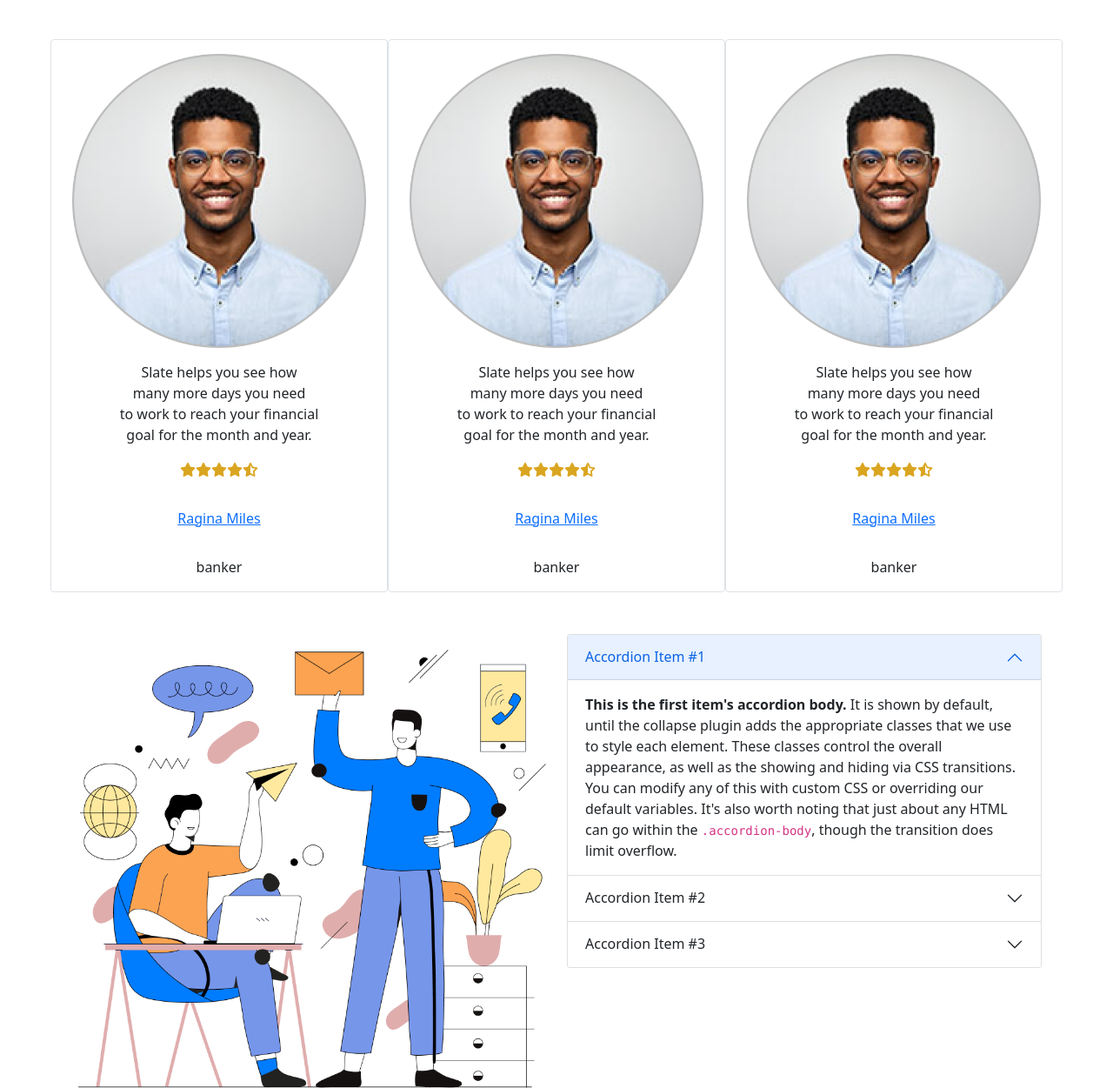
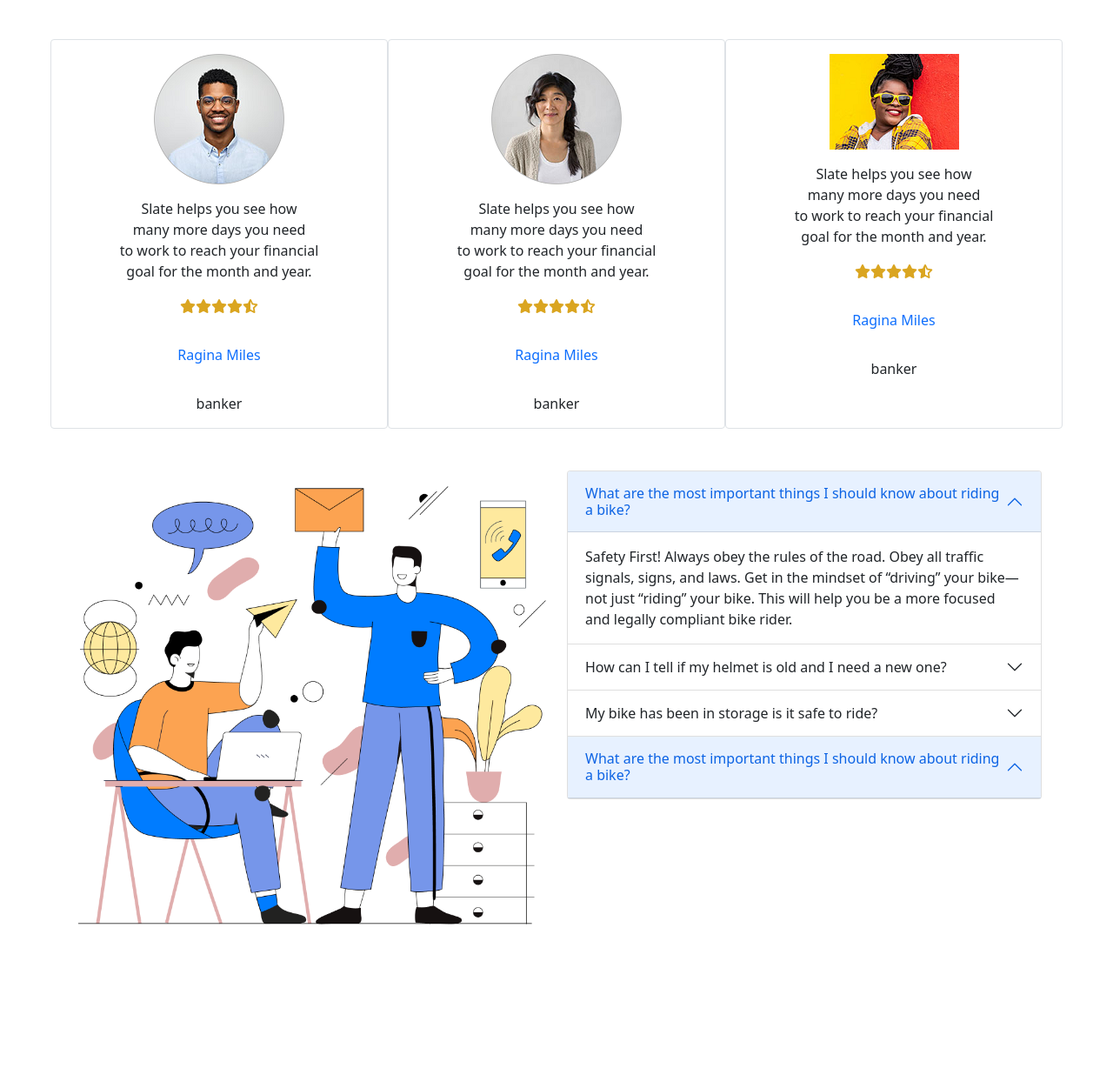
Before and after one commit to Mir-Md-Reduan/honda-cbr-bootstrap-public, a plain HTML site: page index.html in a window 1280 px wide. Shown: the part 875-2126 px from the top of the page at 87% size. After the commit the page ends 2000 px from the top, so only its background shows below. Drawn offline with nearby package versions, Linux system fonts and the light colour scheme.

Commit message:
Accordian updated

```diff
--- a/index.html
+++ b/index.html
@@ -99,35 +99,35 @@
         <!-- heappy cliets section start  -->
         <section>
             <div class="container">
-                <div class="row g-5">
+                <div class="row gx-5">
                     <div class="col-lg-4 border rounded-2 d-flex flex-column align-items-center">
-                        <img class="img-fluid mt-3" src="images/user-1.png" alt="">
+                        <img class="img-fluid mt-3" src="images/user-11.png" alt="">
                         <p class="my-3 text-center">Slate helps you see how <br> many more days you need <br> to work to
                             reach your
                             financial <br> goal for the
                             month and year.</p>
                             <p> <i class="fas fa-star"></i><i class="fas fa-star"></i><i class="fas fa-star"></i><i class="fas fa-star"></i><i class="fas fa-star-half-alt"></i></p>
-                        <a class="my-3" href="">Ragina Miles</a>
+                        <a class="my-3 text-decoration-none" href="">Ragina Miles</a>
                         <p class="my-3">banker</p>
                     </div>
                     <div class="col-lg-4 border rounded-2 d-flex flex-column align-items-center">
-                        <img class="img-fluid mt-3" src="images/user-1.png" alt="">
+                        <img class="img-fluid mt-3" src="images/user-22.png" alt="">
                         <p class="my-3 text-center">Slate helps you see how <br> many more days you need <br> to work to
                             reach your
                             financial <br> goal for the
                             month and year.</p>
                             <p> <i class="fas fa-star"></i><i class="fas fa-star"></i><i class="fas fa-star"></i><i class="fas fa-star"></i><i class="fas fa-star-half-alt"></i></p>
-                        <a class="my-3" href="">Ragina Miles</a>
+                        <a class="my-3 text-decoration-none" href="">Ragina Miles</a>
                         <p class="my-3">banker</p>
                     </div>
                     <div class="col-lg-4 border rounded-2 d-flex flex-column align-items-center">
-                        <img class="img-fluid mt-3" src="images/user-1.png" alt="">
+                        <img class="img-fluid mt-3" src="images/user-33.png" alt="">
                         <p class="my-3 text-center">Slate helps you see how <br> many more days you need <br> to work to
                             reach your
                             financial <br> goal for the
                             month and year.</p>
                             <p> <i class="fas fa-star"></i><i class="fas fa-star"></i><i class="fas fa-star"></i><i class="fas fa-star"></i><i class="fas fa-star-half-alt"></i></p>
-                        <a class="my-3" href="">Ragina Miles</a>
+                        <a class="my-3 text-decoration-none" href="">Ragina Miles</a>
                         <p class="my-3">banker</p>
                     </div>
 
@@ -149,40 +149,55 @@
                             <div class="accordion-item">
                               <h2 class="accordion-header" id="headingOne">
                                 <button class="accordion-button" type="button" data-bs-toggle="collapse" data-bs-target="#collapseOne" aria-expanded="true" aria-controls="collapseOne">
-                                  Accordion Item #1
+                                    What are the most important things I should
+                                    know about riding a bike?
                                 </button>
                               </h2>
                               <div id="collapseOne" class="accordion-collapse collapse show" aria-labelledby="headingOne" data-bs-parent="#accordionExample">
                                 <div class="accordion-body">
-                                  <strong>This is the first item's accordion body.</strong> It is shown by default, until the collapse plugin adds the appropriate classes that we use to style each element. These classes control the overall appearance, as well as the showing and hiding via CSS transitions. You can modify any of this with custom CSS or overriding our default variables. It's also worth noting that just about any HTML can go within the <code>.accordion-body</code>, though the transition does limit overflow.
+                                    Safety First! Always obey the rules of the road. Obey all traffic signals, signs, and laws. Get in the mindset of “driving” your bike—not just “riding” your bike. This will help you be a more focused and legally compliant bike rider.
                                 </div>
                               </div>
                             </div>
                             <div class="accordion-item">
                               <h2 class="accordion-header" id="headingTwo">
                                 <button class="accordion-button collapsed" type="button" data-bs-toggle="collapse" data-bs-target="#collapseTwo" aria-expanded="false" aria-controls="collapseTwo">
-                                  Accordion Item #2
+                                    How can I tell if my helmet is old and I need a
+                                    new one?
                                 </button>
                               </h2>
                               <div id="collapseTwo" class="accordion-collapse collapse" aria-labelledby="headingTwo" data-bs-parent="#accordionExample">
                                 <div class="accordion-body">
-                                  <strong>This is the second item's accordion body.</strong> It is hidden by default, until the collapse plugin adds the appropriate classes that we use to style each element. These classes control the overall appearance, as well as the showing and hiding via CSS transitions. You can modify any of this with custom CSS or overriding our default variables. It's also worth noting that just about any HTML can go within the <code>.accordion-body</code>, though the transition does limit overflow.
+                                    Safety First! Always obey the rules of the road. Obey all traffic signals, signs, and laws. Get in the mindset of “driving” your bike—not just “riding” your bike. This will help you be a more focused and legally compliant bike rider.
                                 </div>
                               </div>
                             </div>
                             <div class="accordion-item">
                               <h2 class="accordion-header" id="headingThree">
                                 <button class="accordion-button collapsed" type="button" data-bs-toggle="collapse" data-bs-target="#collapseThree" aria-expanded="false" aria-controls="collapseThree">
-                                  Accordion Item #3
+                                    My bike has been in storage is it safe to ride?
                                 </button>
                               </h2>
                               <div id="collapseThree" class="accordion-collapse collapse" aria-labelledby="headingThree" data-bs-parent="#accordionExample">
                                 <div class="accordion-body">
-                                  <strong>This is the third item's accordion body.</strong> It is hidden by default, until the collapse plugin adds the appropriate classes that we use to style each element. These classes control the overall appearance, as well as the showing and hiding via CSS transitions. You can modify any of this with custom CSS or overriding our default variables. It's also worth noting that just about any HTML can go within the <code>.accordion-body</code>, though the transition does limit overflow.
+                                    Safety First! Always obey the rules of the road. Obey all traffic signals, signs, and laws. Get in the mindset of “driving” your bike—not just “riding” your bike. This will help you be a more focused and legally compliant bike rider.
                                 </div>
                               </div>
                             </div>
-                          </div>
+                            <div class="accordion-item">
+                                <h2 class="accordion-header" id="headingFour">
+                                  <button class="accordion-button" type="button" data-bs-toggle="collapse" data-bs-target="#collapsFour" aria-expanded="false" aria-controls="collapseFour">
+                                      What are the most important things I should
+                                      know about riding a bike?
+                                  </button>
+                                </h2>
+                                <div id="collapseFour" class="accordion-collapse collapse" aria-labelledby="headingFour" data-bs-parent="#accordionExample">
+                                  <div class="accordion-body">
+                                      Safety First! Always obey the rules of the road. Obey all traffic signals, signs, and laws. Get in the mindset of “driving” your bike—not just “riding” your bike. This will help you be a more focused and legally compliant bike rider.
+                                  </div>
+                                </div>
+                              </div>
+                        </div>
                     </div>
                 </div>
             </div>
```
Also changed, not shown: images/user-11.png (added), images/user-22.png (added), images/user-33.png (added).
